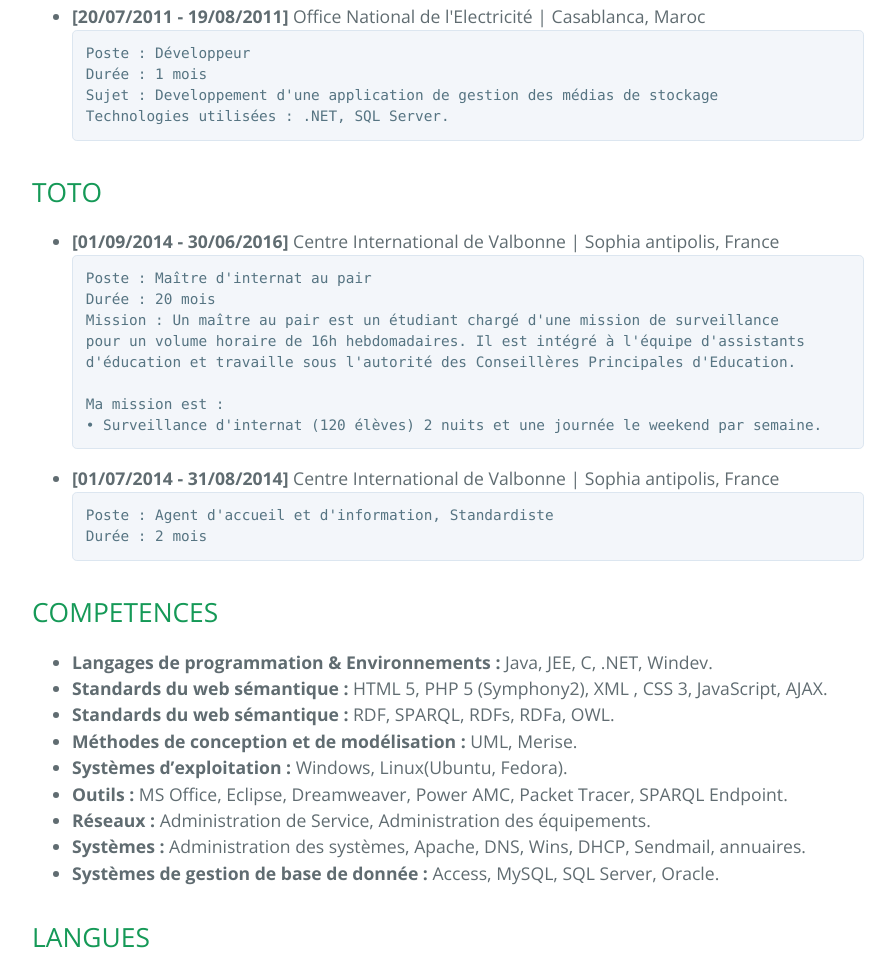
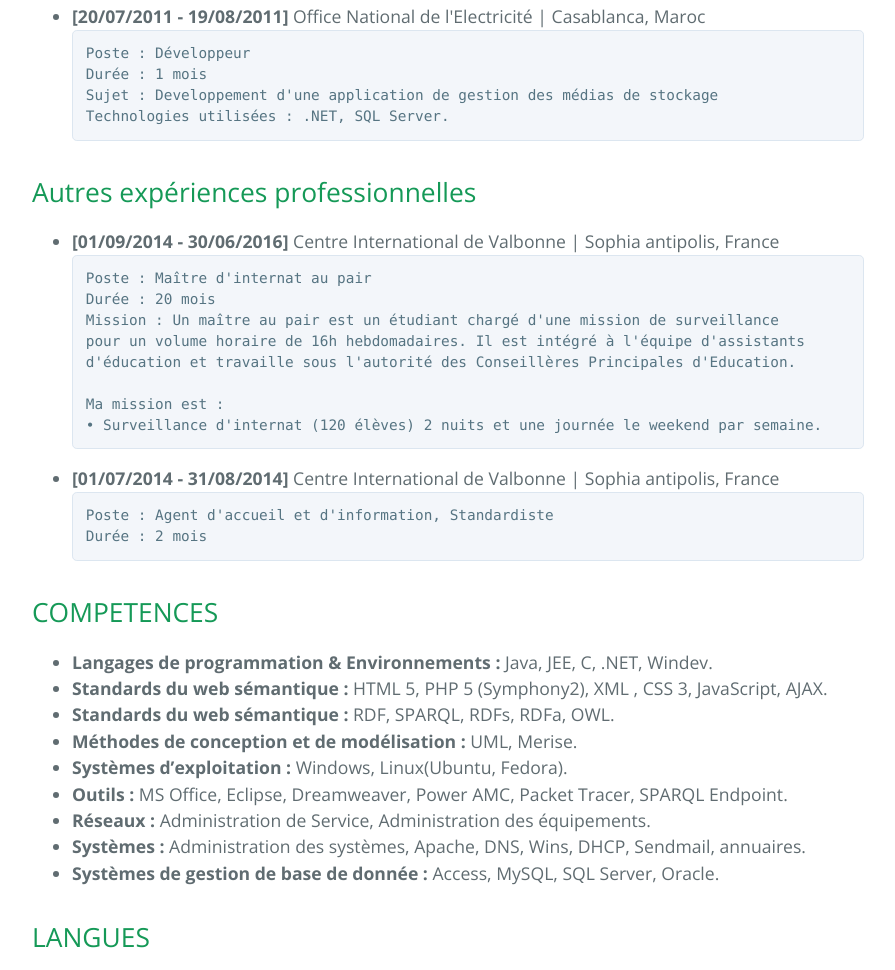
Before and after one commit to benathmane/benathmane.github.io, a plain HTML site: page index.html in a window 1280 px wide. Shown: the part 2274-3244 px from the top of the page, without its empty margins (192-1087 px from the left). Drawn offline with nearby package versions, Linux system fonts and the light colour scheme.

Commit message:
Replace master branch with page content via GitHub

```diff
--- a/index.html
+++ b/index.html
@@ -125,7 +125,7 @@ Technologies utilisées : .NET, SQL Server.</pre>
 <p> </p>
 
 <h2>
-<a id="toto" class="anchor" href="#toto" aria-hidden="true"><span class="octicon octicon-link"></span></a>TOTO</h2>
+<a id="autres-expériences-professionnelles" class="anchor" href="#autres-exp%C3%A9riences-professionnelles" aria-hidden="true"><span class="octicon octicon-link"></span></a>Autres expériences professionnelles</h2>
 
 <ul>
 <li>
```
Also changed, not shown: params.json (+1 -1 lines).
